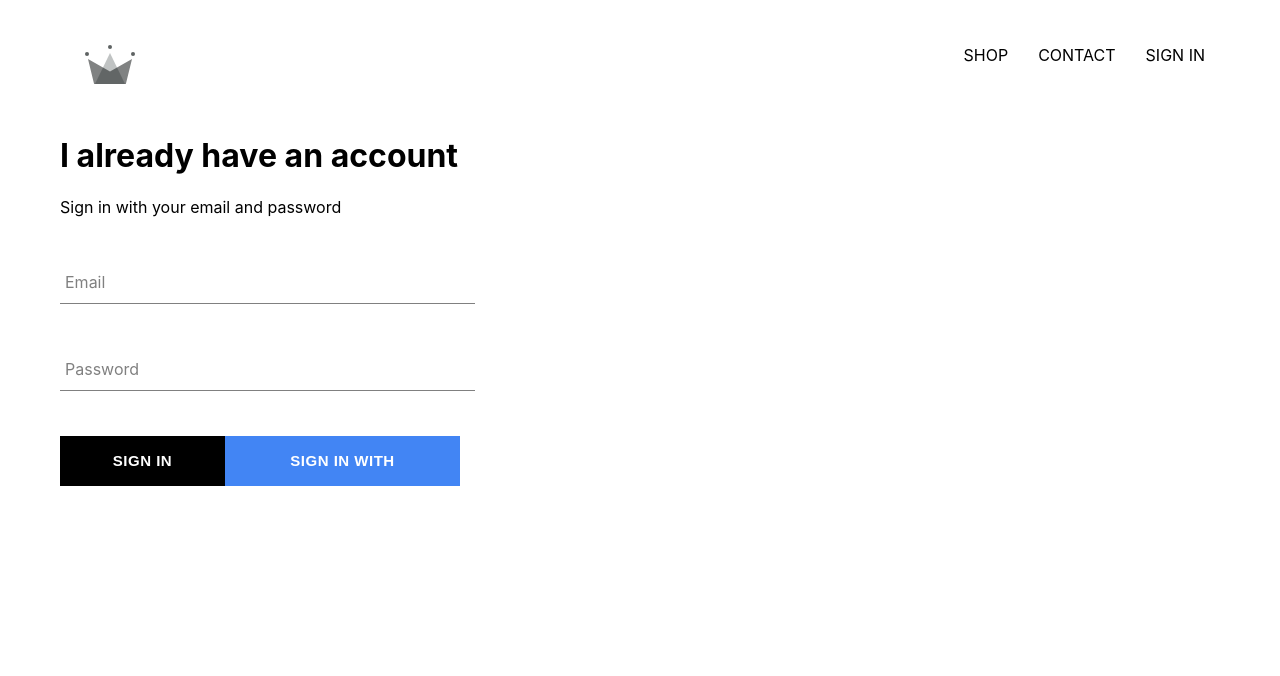
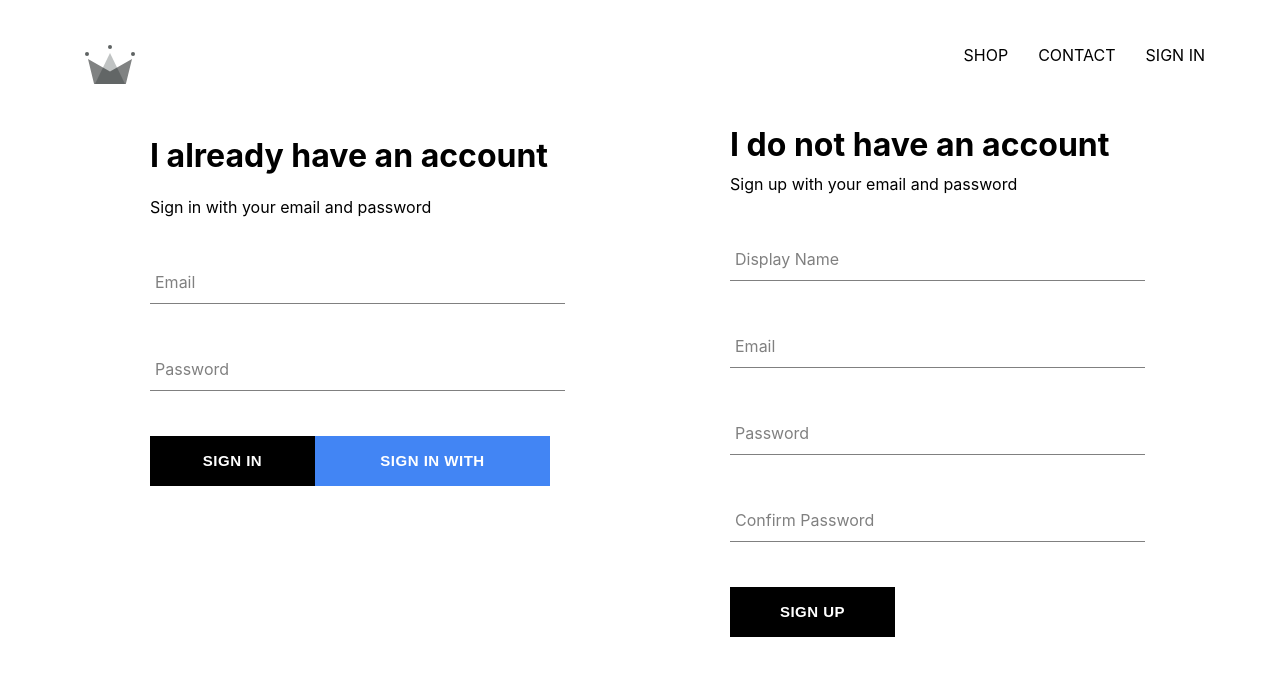
Before and after one commit to Himanshu44626748/crwn-clothing, a React (Create React App) app: page /signin in a window 1280 px wide. Shown: the top 676 px of the page. Built offline with nearby package versions, Linux system fonts and the light colour scheme; no server answers; the HTML template or start-up script is replaced by a standard one.

Commit message:
Signup with email and password is added

```diff
--- a/src/App.js
+++ b/src/App.js
@@ -4,7 +4,7 @@
 import ShopPage from './pages/shoppage/shop.component';
 import Header from './components/header/header.component';
 import SigninSignup from './pages/sign-in-sign-up/sign-in-sign-up.component';
-import { auth } from './firebase/firebase.utils';
+import { auth, createUserProfileDocument } from './firebase/firebase.utils';
 import './App.css';
 
 class App extends Component
@@ -20,9 +20,22 @@
   unSubscribeFromAuth = null
 
   componentDidMount(){
-    this.unSubscribeFromAuth = auth.onAuthStateChanged(user => {
-      this.setState({currentUser: user});
-      console.log(user)
+    this.unSubscribeFromAuth = auth.onAuthStateChanged(async user => {
+      if(user)
+      {
+         const userRef = await createUserProfileDocument(user)
+
+         userRef.onSnapshot(snapShot => {
+            this.setState({currentUser: {
+              id: snapShot.id,
+              ...snapShot.data()
+            }
+          }, () => console.log(this.state))
+         })
+      }
+      else{
+        this.setState({currentUser: user})
+      }
     })
   }
 
--- a/src/components/sign-in/sign-in.style.scss
+++ b/src/components/sign-in/sign-in.style.scss
@@ -1,9 +1,14 @@
-.sign-in{
+.sign-in {
     width: 50vh;
     display: flex;
     flex-direction: column;
-}
-.buttons{
-    display: flex;
-    justify-content: space-between;
-}
+
+    .title {
+      margin: 10px 0;
+    }
+
+    .buttons {
+      display: flex;
+      justify-content: space-between;
+    }
+  }
--- /dev/null
+++ b/src/components/sign-up/sign-up.component.jsx
@@ -0,0 +1,101 @@
+import React from 'react';
+import './sign-up.style.scss';
+import FormInput from '../form-input/form-input.component';
+import CustomButton from '../custom-button/custom-button.component';
+import { auth, createUserProfileDocument } from '../../firebase/firebase.utils';
+
+class SignUp extends React.Component{
+    constructor(){
+        super();
+
+        this.state = {
+            displayName: "",
+            email: "",
+            password: "",
+            confirmPassword: ""
+        }
+    }
+
+    handleChange = event => {
+        const {name, value} = event.target;
+        this.setState({[name]: value})
+    }
+
+    handleSubmit = async event => {
+        event.preventDefault();
+
+        const {displayName, email, password, confirmPassword} = this.state;
+
+        if(password !== confirmPassword)
+        {
+            alert("Password doesn't match with confirm password");
+            return;
+        }
+
+        try{
+            const {user} = await auth.createUserWithEmailAndPassword(email, password);
+
+            await createUserProfileDocument(user, {displayName})
+
+            this.setState({
+                displayName: "",
+                email: "",
+                password: "",
+                confirmPassword: ""
+            })
+        }
+        catch(err)
+        {
+            console.log("Error while registering new user", err);
+        }
+    }
+
+    render(){
+        return (
+            <div className='sign-up'>
+
+                <h1 className='title'>I do not have an account</h1>
+                <span>Sign up with your email and password</span>
+
+                <form className='sign-up-form' onSubmit={this.handleSubmit}>
+                    <FormInput
+                        label="Display Name"
+                        type="text"
+                        name="displayName"
+                        value={this.state.displayName}
+                        onChange={this.handleChange}
+                        required
+                    />
+                    <FormInput
+                        label="Email"
+                        type="email"
+                        name="email"
+                        value={this.state.email}
+                        onChange={this.handleChange}
+                        required
+                    />
+                    <FormInput
+                        label="Password"
+                        type="password"
+                        name="password"
+                        value={this.state.password}
+                        onChange={this.handleChange}
+                        required
+                    />
+                    <FormInput
+                        label="Confirm Password"
+                        type="password"
+                        name="confirmPassword"
+                        value={this.state.confirmPassword}
+                        onChange={this.handleChange}
+                        required
+                    />
+
+                    <CustomButton type="submit">SIGN UP</CustomButton>
+                </form>
+            </div>
+        )
+    }
+}
+
+export default SignUp;
--- /dev/null
+++ b/src/components/sign-up/sign-up.style.scss
@@ -0,0 +1,9 @@
+.sign-up {
+    display: flex;
+    flex-direction: column;
+    width: 50vh;
+
+    .title {
+      margin: 10px 0;
+    }
+  }
--- a/src/firebase/firebase.utils.js
+++ b/src/firebase/firebase.utils.js
@@ -12,6 +12,32 @@
     measurementId: "G-GP3VEMQGK8"
 }
 
+export const createUserProfileDocument = async (userAuth, additionalData) => {
+    if(!userAuth)
+    {
+        return;
+    }
+
+    const userRef = firestore.doc(`user/${userAuth.uid}`);
+    const snapShot = await userRef.get();
+
+    if(!snapShot.exists)
+    {
+        const {displayName, email} = userAuth;
+        const createAt = new Date();
+
+        try{
+            await userRef.set({displayName, email, createAt, ...additionalData});
+        }
+        catch(err)
+        {
+            console.log("Error occured while creating profile", err);
+        }
+    }
+
+    return userRef;
+}
+
 firebase.initializeApp(config);
 
 export const auth = firebase.auth();
--- a/src/pages/sign-in-sign-up/sign-in-sign-up.component.jsx
+++ b/src/pages/sign-in-sign-up/sign-in-sign-up.component.jsx
@@ -1,9 +1,12 @@
 import React from "react";
 import SignIn from "../../components/sign-in/sign-in.component";
+import SignUp from "../../components/sign-up/sign-up.component";
+import './sign-in-sign-up.style.scss';
 
 const SigninSignup = () => (
     <div className="sign-in-and-sign-up">
         <SignIn />
+        <SignUp />
     </div>
 )
 
--- /dev/null
+++ b/src/pages/sign-in-sign-up/sign-in-sign-up.style.scss
@@ -0,0 +1,5 @@
+.sign-in-and-sign-up{
+    display: flex;
+    flex-direction: row;
+    justify-content: space-around;
+}
```
